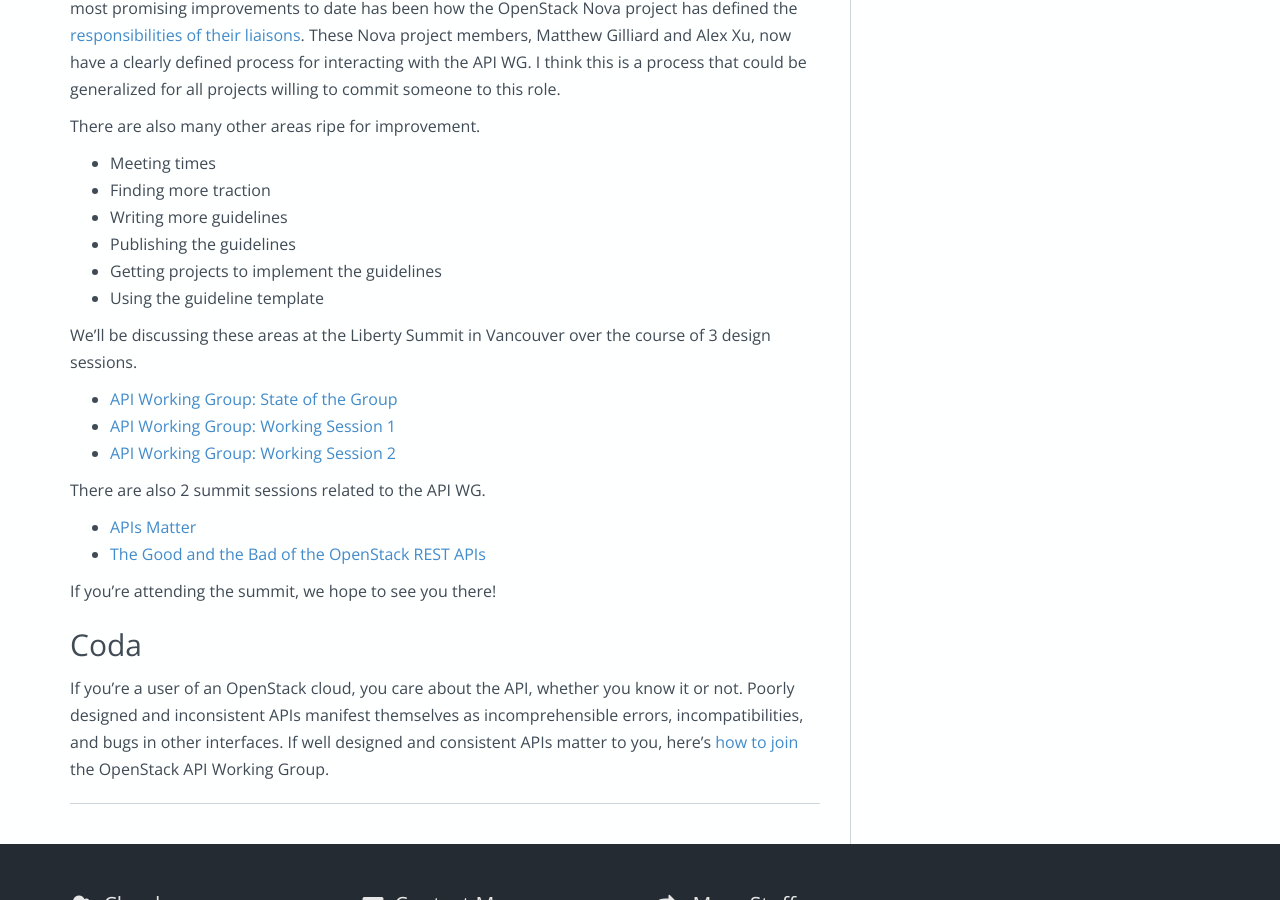
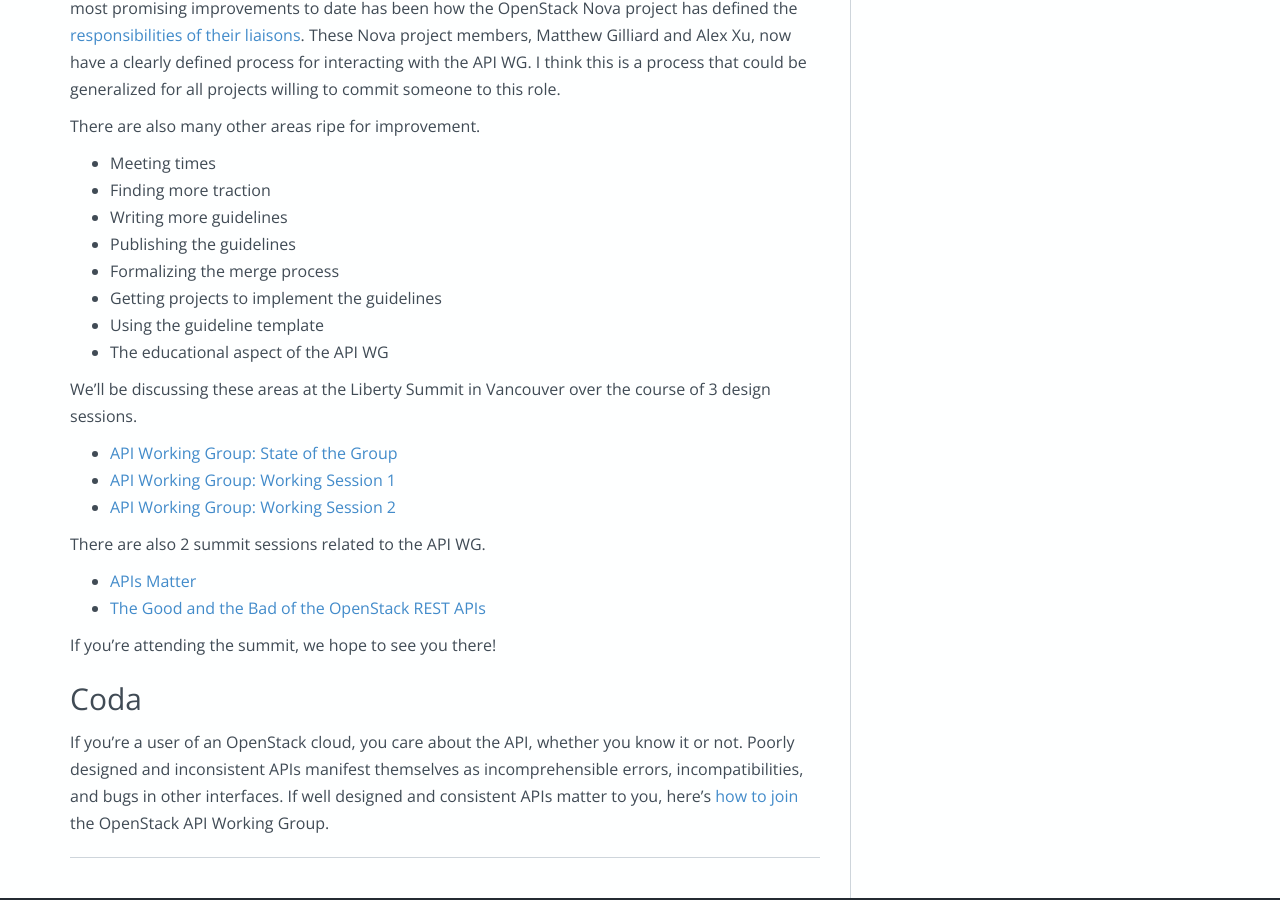
Before and after one commit to etoews/etoews.github.io, a Jekyll site: the page built from _posts/2015-05-14-state-of-the-api-wg-liberty-edition.md, in a window 1280 px wide and 900 px high, scrolled down 1819 px. Built offline with Jekyll 4.4.1, drawn with Linux system fonts in a browser that asks for light colours; nearby versions of some CDN libraries; Markdown is read by kramdown in place of the engine named in the settings; comment, search, counter and statistics services are not loaded.

Commit message:
Added a couple of other areas ripe for improvement

```diff
--- a/_posts/2015-05-14-state-of-the-api-wg-liberty-edition.md
+++ b/_posts/2015-05-14-state-of-the-api-wg-liberty-edition.md
@@ -57,8 +57,10 @@
 * Finding more traction
 * Writing more guidelines
 * Publishing the guidelines
+* Formalizing the merge process
 * Getting projects to implement the guidelines
 * Using the guideline template
+* The educational aspect of the API WG
 
 We'll be discussing these areas at the Liberty Summit in Vancouver over the course of 3 design sessions.
 
```
